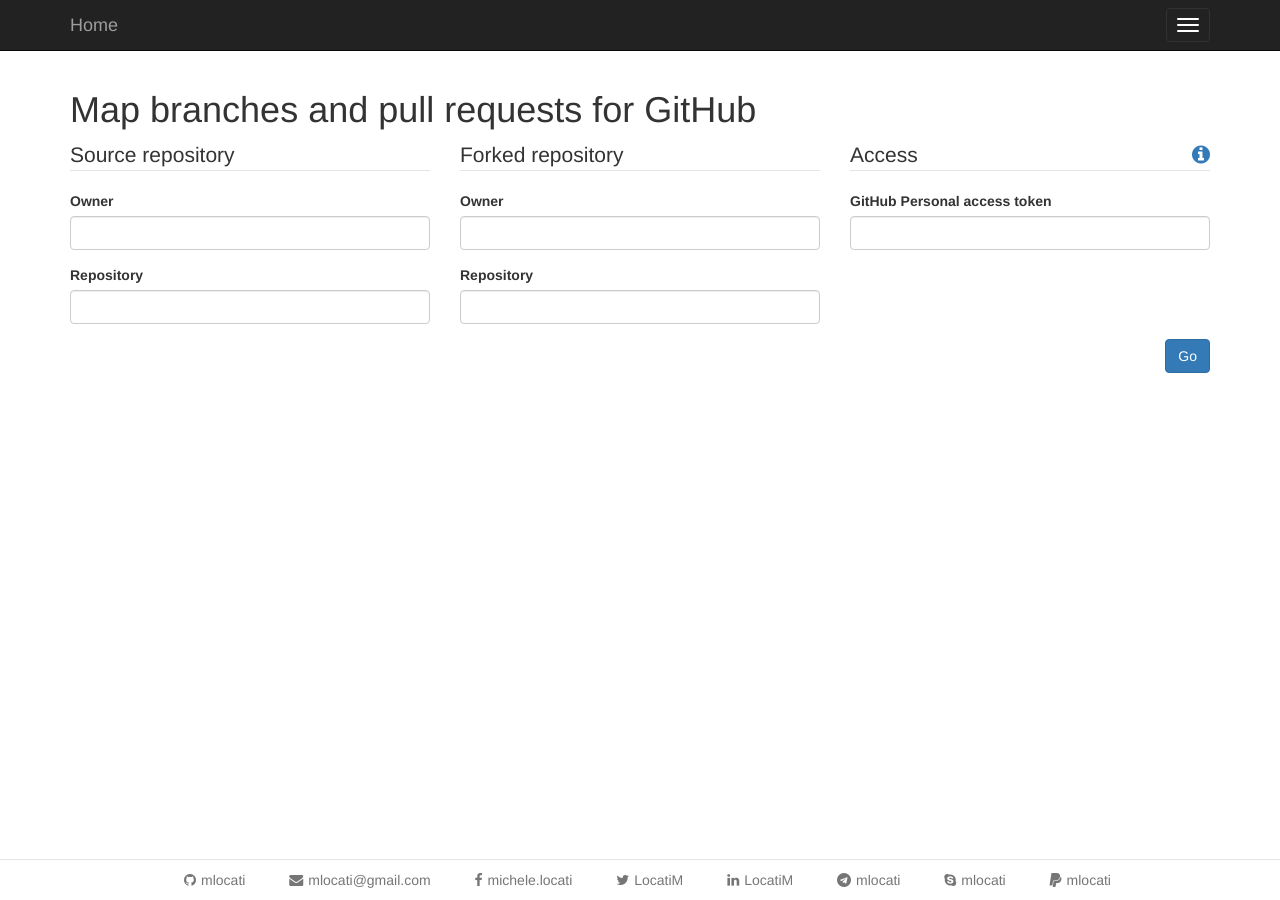
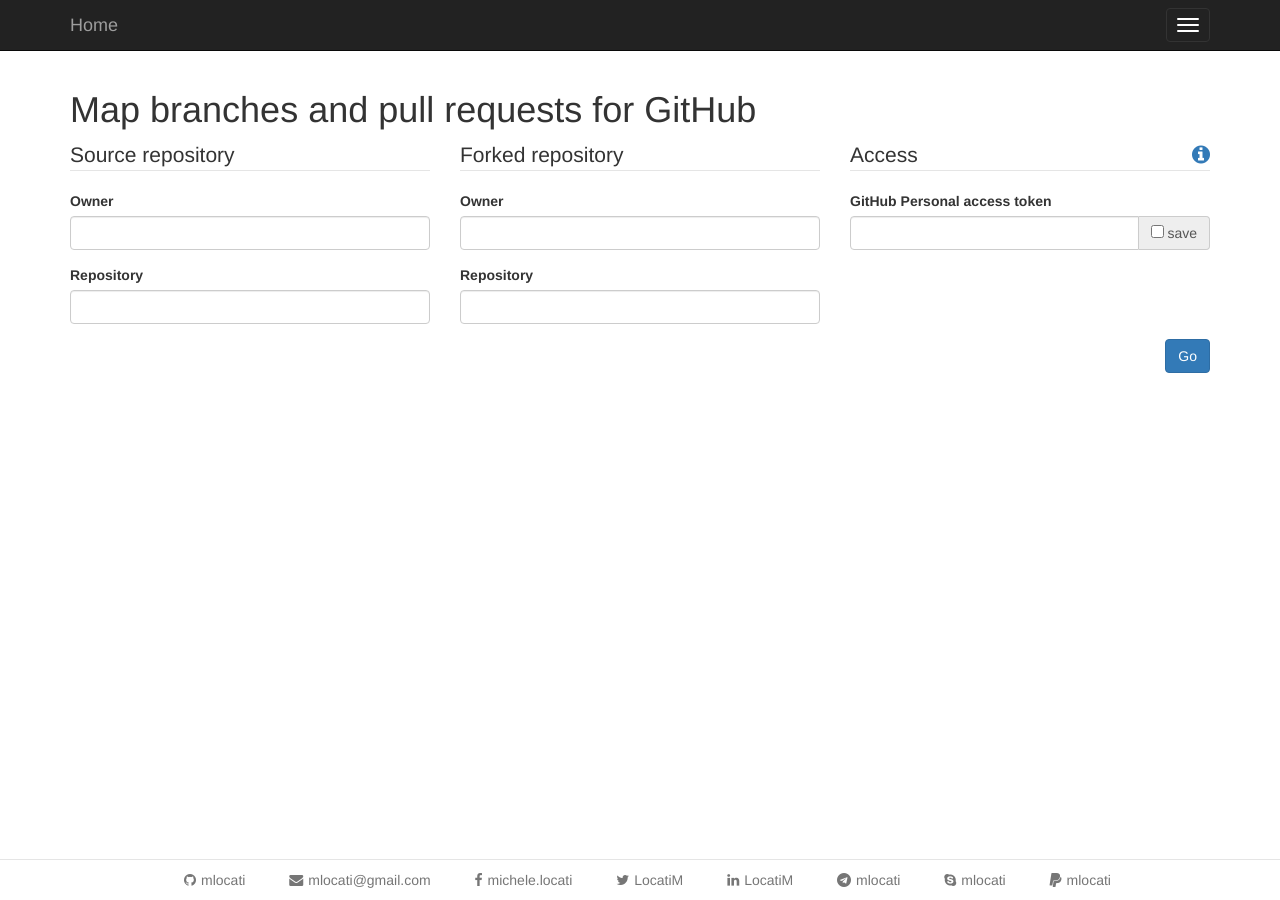
Before and after one commit to mlocati/mlocati.github.io, a Jekyll site: the page built from _articles/github-branches-pullrequests.md, in a window 1280 px wide. Built offline with Jekyll 4.4.1, drawn with Linux system fonts in a browser that asks for light colours.

Commit message:
Let users save the GitHub access token

```diff
--- a/_articles/github-branches-pullrequests.md
+++ b/_articles/github-branches-pullrequests.md
@@ -78,6 +78,8 @@
 							&lt;br /&gt;
 							By specifying your &lt;a href=&quot;https://github.com/settings/tokens&quot;&gt;GitHub personal access token&lt;/a&gt;, you'll be able to perform 5000 requests per hour.&lt;br /&gt;
 							&lt;br /&gt;
+							You can save the tokem by selecting the control box (it will be saved locally in your browser, not anywhere else).&lt;br /&gt;
+							&lt;br /&gt;
 							Your credentials are only sent to GitHub (you can check that by inspecting the javascript of this page, as well as checking the network traffic in your browsers developer tools).
 						"
 					><i class="fa fa-info-circle"></i></a>
@@ -85,7 +87,13 @@
 			</legend>
 			<div class="form-group">
 				<label for="ml-gh-access-token">GitHub Personal access token</label>
-				<input type="password" class="form-control" id="ml-gh-access-token" />
+				<div class="input-group">
+					<input type="password" class="form-control" id="ml-gh-access-token" />
+					<span class="input-group-addon">
+						<input type="checkbox" id="ml-gh-access-token-save" />
+						save
+					</span>
+				</div>
 			</div>
 		</fieldset>
 	</div>
--- a/js/github-branches-pullrequests.js
+++ b/js/github-branches-pullrequests.js
@@ -235,6 +235,9 @@
         $('#ml-gh-fork-repository').val(load('fork-repository', ''));
         if (USE_LOGIN_PASSWORD) {
             $('#ml-gh-access-username').val(load('access-username', ''));
+        } else {
+            $('#ml-gh-access-token').val(load('access-token', ''));
+            $('#ml-gh-access-token-save').prop('checked', $('#ml-gh-access-token').val() !== '');
         }
     }
     if (window.location.hash) {
@@ -266,6 +269,9 @@
             save('fork-repository', $.trim($('#ml-gh-fork-repository').val()));
             if (USE_LOGIN_PASSWORD) {
                 save('access-username', $.trim($('#ml-gh-access-username').val()));
+            } else {
+                save('access-token', $('#ml-gh-access-token-save').is(':checked') ? $.trim($('#ml-gh-access-token').val()) : '');
+
             }
             inputsToHash();
         }
@@ -398,4 +404,10 @@
     }
 });
 
+if (!USE_LOGIN_PASSWORD) {
+    $('#ml-gh-access-token-save').on('change', function() {
+        Persister.save();
+    });
+}
+
 });
```
